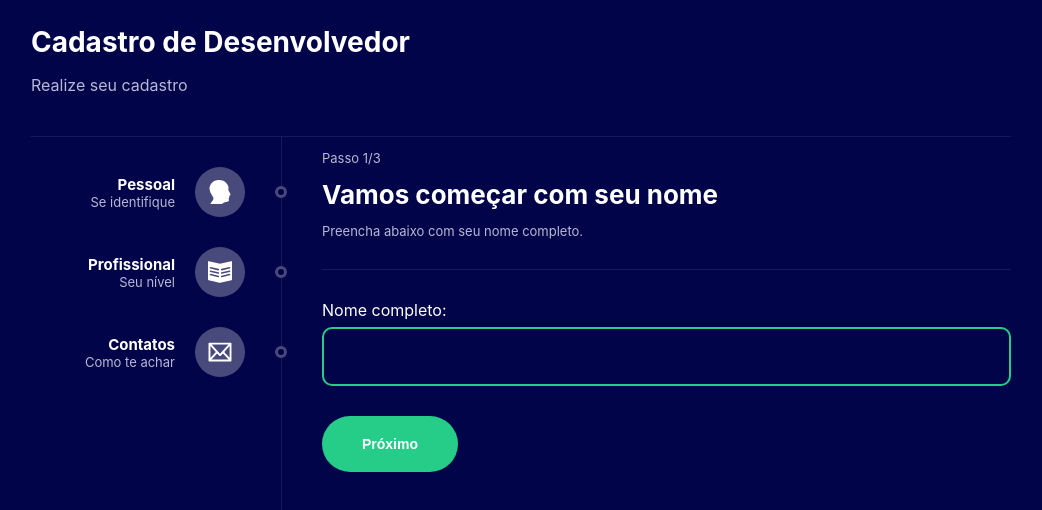
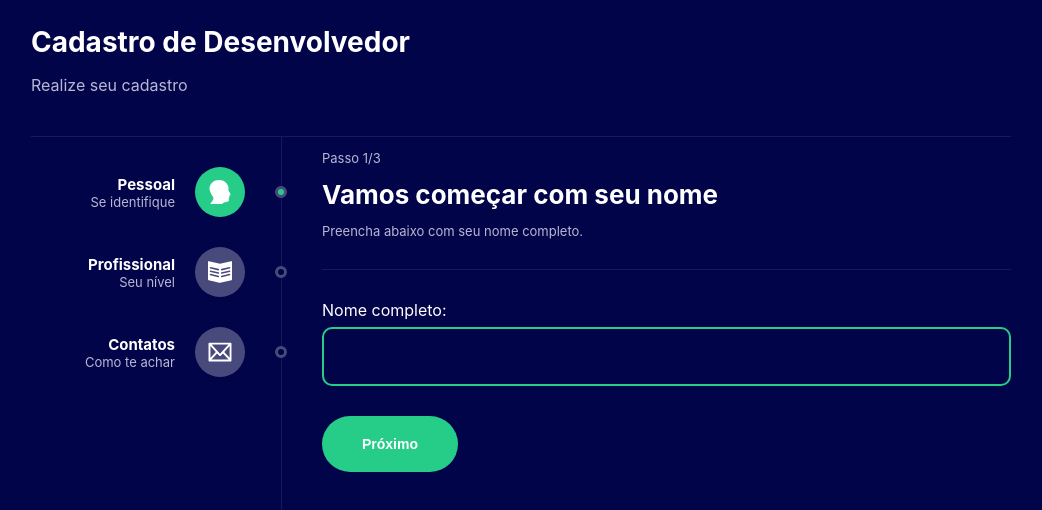
Before and after one commit to ArthurLuizS/MultiForm, a React (Create React App) app: page / in a window 1280 px wide. Shown: the top 510 px of the page, without its empty margins (119-1161 px from the left). Built offline with nearby package versions, Linux system fonts and the light colour scheme.

Commit message:
Adicionando uma cor verde, de acordo com o step atual

```diff
--- a/src/components/SidebarItem/styles.ts
+++ b/src/components/SidebarItem/styles.ts
@@ -32,23 +32,23 @@ export const Description = styled.div`
     color: #B8B8D4
 `
 
-export const Icon = styled.div`
+export const Icon = styled.div<{Active : boolean} >`
     width: 50px;
     height: 50px;
     border-radius: 50%;
-    background-color: #494A7C;
+    background-color: ${props => props.Active ? '#25CD89' : '#494A7C'};
     display: flex;
     justify-content: center;
     align-items: center;
 
 `
 
-export const Point = styled.div`
+export const Point = styled.div<{Active: boolean}>`
     width: 6px;
     height: 6px;
     border: 3px solid #494A7C;
     border-radius: 50%;
     margin-left: 30px;
     margin-right: -6px;
-    background-color: #02044A;
+    background-color: ${props => props.Active? '#25CD89' : ' #02044A'};
 `
```
